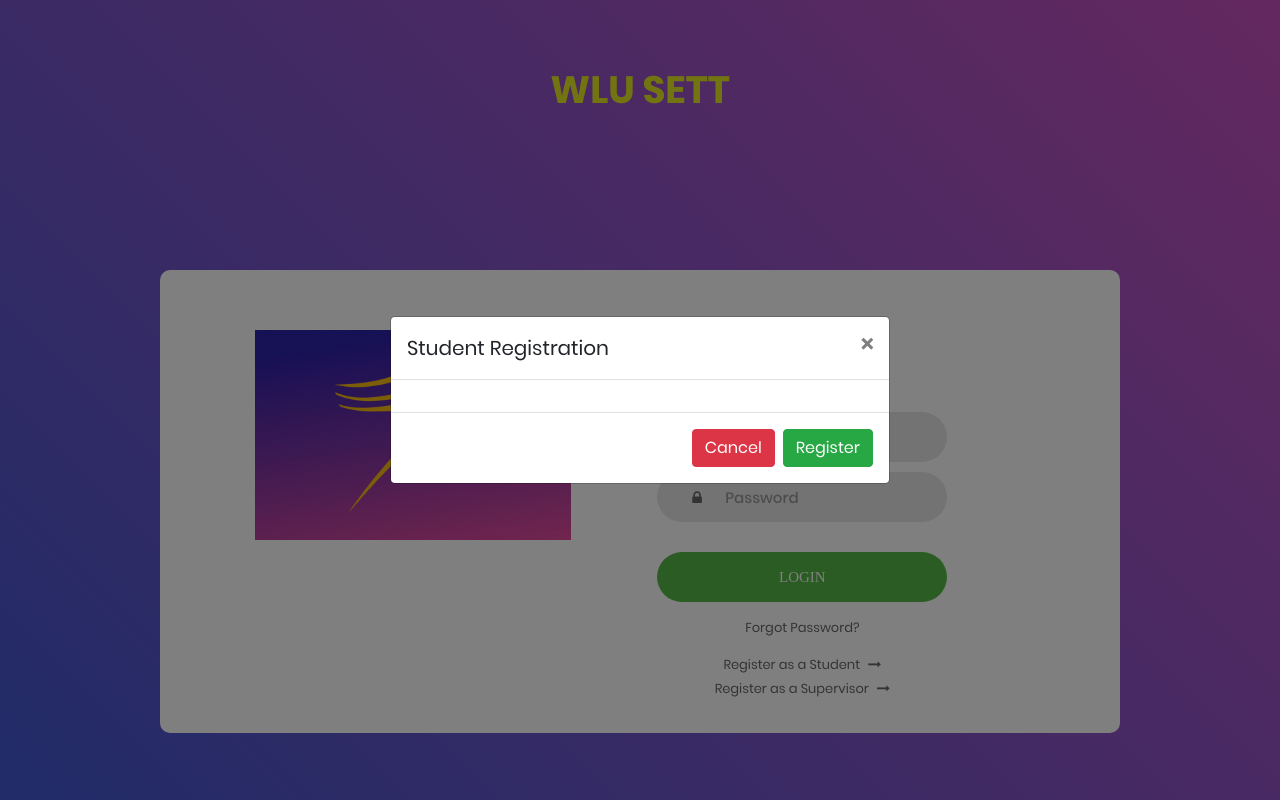
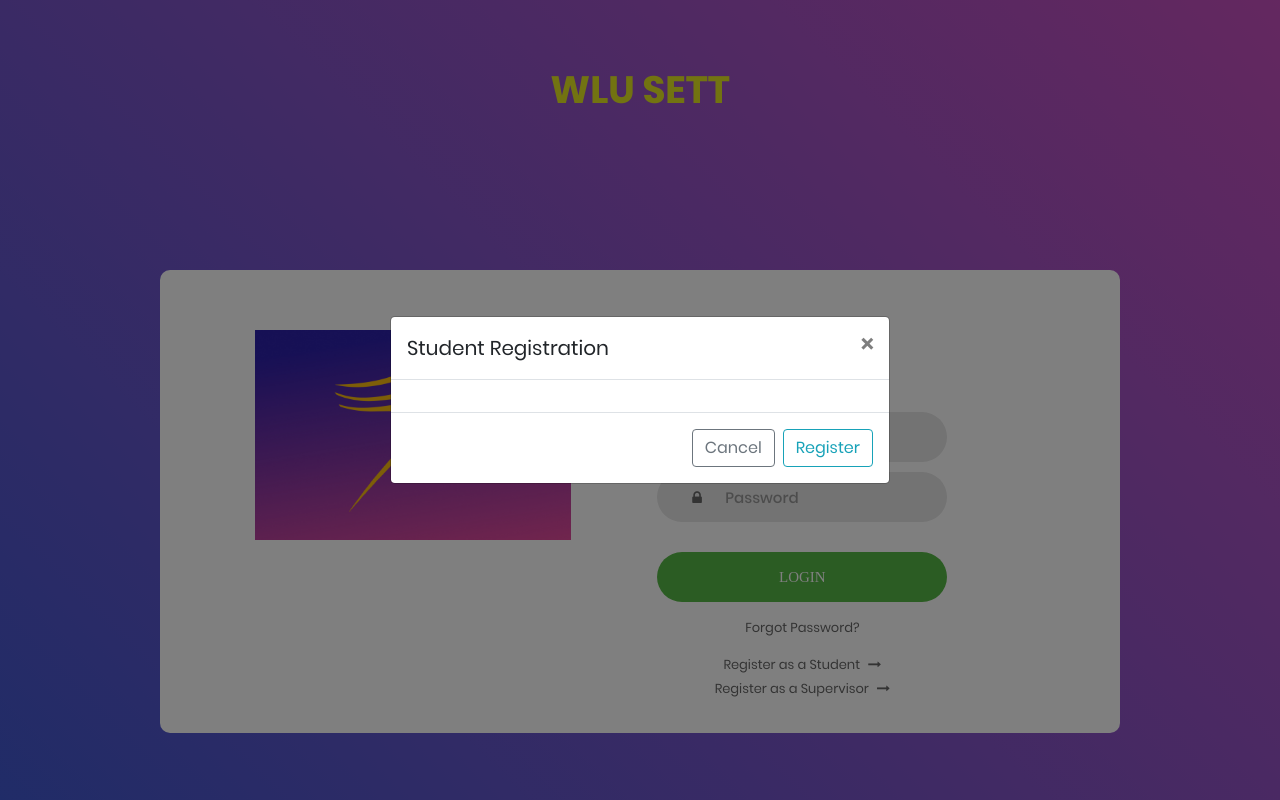
Before and after one commit to saniazi/CP465_Project_SETT, a Django app: template sett/main_app/templates/main_app/login.html in a window 1280 px wide, after a click on "Register as a Student". Run offline with Django 3.2, Linux system fonts and the light colour scheme; the template is opened without the code that fills it, so the values that code supplies are empty; some libraries are stand-ins or nearby versions; some web fonts are replaced.

Commit message:
Changed colour

```diff
--- a/sett/main_app/templates/main_app/login.html
+++ b/sett/main_app/templates/main_app/login.html
@@ -105,8 +105,8 @@
 									</div>
 								</div>
 								<div class="modal-footer">
-									<button type="button" class="btn btn-danger" data-dismiss="modal">Cancel</button>
-									<button type="submit" class="btn btn-success" name="add">Register</button>
+									<button type="button" class="btn btn-outline-secondary" data-dismiss="modal">Cancel</button>
+									<button type="submit" class="btn btn-outline-info" name="add">Register</button>
 								</div>
 							</div>
 						</div>
@@ -131,8 +131,8 @@
 									</div>
 								</div>
 								<div class="modal-footer">
-									<button type="button" class="btn btn-danger" data-dismiss="modal">Cancel</button>
-									<button type="submit" class="btn btn-success" name="add">Register</button>
+									<button type="button" class="btn btn-outline-secondary" data-dismiss="modal">Cancel</button>
+									<button type="submit" class="btn btn-outline-info" name="add">Register</button>
 								</div>
 							</div>
 						</div>
```
